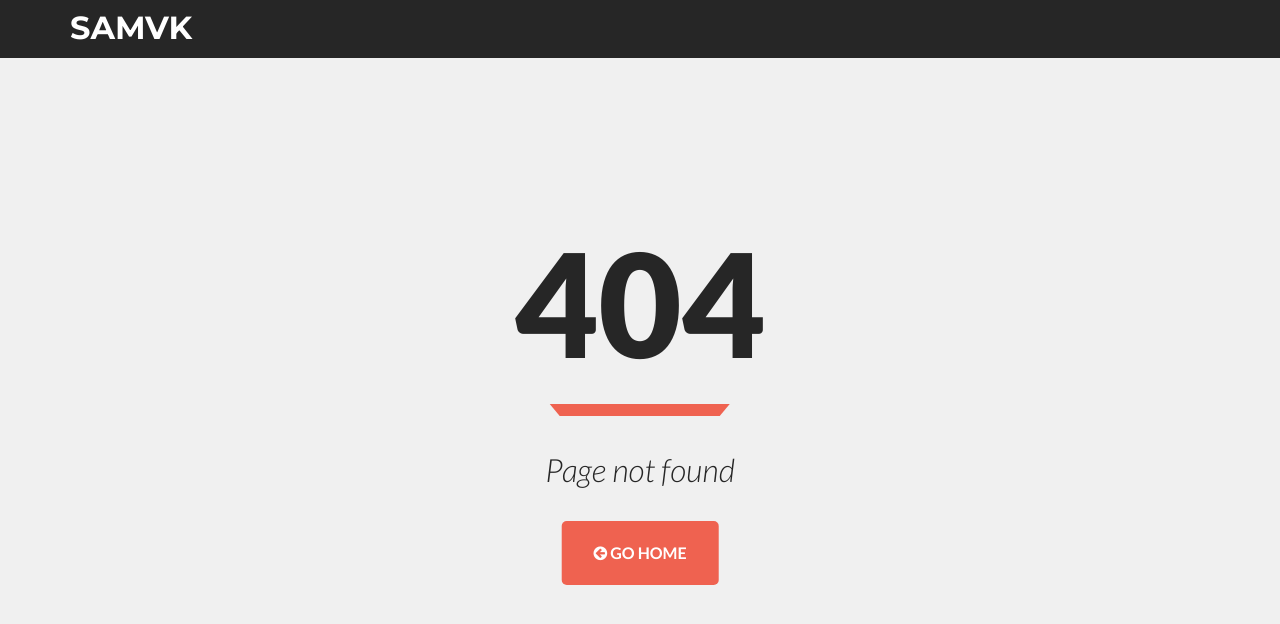
After one commit to samvk/samvk, a PHP site: page /404.php in a window 1280 px wide. The commit adds this page. Shown: the top 624 px of the page. Run offline with PHP 8.4, Linux system fonts and the light colour scheme; some libraries are stand-ins or nearby versions.

Commit message:
font-size change

```diff
--- /dev/null
+++ b/404.php
@@ -0,0 +1,19 @@
+<?php require "include/head.php" ?>
+
+<body class="_404">
+
+    <nav>
+        <div class="container">
+            <div class="relative">
+                <a class="autoscroll nav__logo" href="/">SamVK</a>
+            </div>
+        </div>
+    </nav>
+
+    <section class="_404__container text-center">
+        <h1>404</h1>
+        <hr class="redline">
+        <p class="italic">Page not found</p>
+        <a class="button" href="/"><span class="fa fa-arrow-circle-left"></span> Go Home</a>
+    </section>
+</body>
--- a/css/style.css
+++ b/css/style.css
@@ -1385,10 +1385,10 @@ p a:hover, p a:active {
 }
 
 hr.redline {
-  border-left: 5px solid transparent;
-  border-right: 5px solid transparent;
-  border-top: 6px solid #EF6250;
-  width: 90px;
+  border-left: 0.3125em solid transparent;
+  border-right: 0.3125em solid transparent;
+  border-top: 0.375em solid #EF6250;
+  width: 5.625em;
 }
 
 hr.greyline {
@@ -1468,11 +1468,6 @@ nav a:hover, nav a:active {
   padding-top: 0.4rem;
   padding-bottom: 0.4rem;
 }
-@media screen and (min-width: 768px) {
-  .nav__logo {
-    pointer-events: none;
-  }
-}
 
 .nav-list {
   display: none;
@@ -1500,41 +1495,37 @@ nav a:hover, nav a:active {
 }
 
 @media screen and (min-width: 768px) {
-  nav {
+  .home nav {
     background-color: #FFF;
     color: #262626;
     position: relative;
     padding-top: 1.5em;
     padding-bottom: 1.5em;
   }
-  nav p, nav blockquote, nav li {
+  .home nav p, .home nav blockquote, .home nav li {
     color: #262626;
   }
-  nav a {
+  .home nav a {
     color: #262626;
   }
-
-  .nav__hamburger {
+  .home .nav__hamburger {
     display: none;
   }
-
-  .nav__logo {
+  .home .nav__logo {
+    pointer-events: none;
     float: left;
   }
-
-  .nav-list {
+  .home .nav-list {
     float: right;
     display: block !important;
   }
-
-  .nav-list__item {
+  .home .nav-list__item {
     display: inline-block !important;
   }
-  .nav-list__item:first-child {
+  .home .nav-list__item:first-child {
     border: 0;
   }
-
-  .nav-list__item--a.is-highlighted {
+  .home .nav-list__item--a.is-highlighted {
     color: inherit;
     background-color: inherit;
   }
@@ -1728,4 +1719,21 @@ footer hr {
   text-transform: uppercase;
 }
 
+._404 {
+  font-size: 2rem;
+  background-color: #F0F0F0;
+}
+
+._404__container {
+  font-size: 1em;
+  padding: 0;
+  position: absolute;
+  top: 50%;
+  left: 50%;
+  transform: translate(-50%, -50%);
+}
+._404__container .redline {
+  margin-top: 0;
+}
+
 /*# sourceMappingURL=style.css.map */
--- /dev/null
+++ b/include/head.php
@@ -0,0 +1,27 @@
+<!DOCTYPE html>
+<html lang="en">
+
+<head>
+
+    <meta charset="utf-8">
+    <meta http-equiv="X-UA-Compatible" content="IE=edge">
+    <meta name="viewport" content="width=device-width, initial-scale=1, maximum-scale=1, user-scalable=no">
+    <meta name="author" content="Sam Kauffman">
+    <meta name="description" content="I am a front-end web developer in Hartford, CT looking for a starting position.">
+    <meta name="theme-color" content="#EF6250">
+
+    <title>SamVK</title>
+
+    <link rel="apple-touch-icon" sizes="180x180" href="apple-touch-icon.png">
+    <link rel="icon" type="image/png" href="favicon-32x32.png" sizes="32x32">
+    <link rel="icon" type="image/png" href="favicon-16x16.png" sizes="16x16">
+    <link rel="manifest" href="manifest.json">
+    <link rel="mask-icon" href="safari-pinned-tab.svg" color="#ef6250">
+
+    <!-- Custom Fonts -->
+    <link href="https://maxcdn.bootstrapcdn.com/font-awesome/4.6.3/css/font-awesome.min.css" rel="stylesheet" integrity="sha384-T8Gy5hrqNKT+hzMclPo118YTQO6cYprQmhrYwIiQ/3axmI1hQomh7Ud2hPOy8SP1" crossorigin="anonymous">
+
+    <!-- Custom CSS -->
+    <link href="/css/style.css" rel="stylesheet">
+
+</head>
--- a/sass/custom/fonts/_font-sizes.scss
+++ b/sass/custom/fonts/_font-sizes.scss
@@ -33,17 +33,17 @@ html {
     }
 }
 .h4 {
-	font-size: 2.1em;
+	font-size: 2.15em;
 
 	@include media ($xs-max) {
 		font-size: 1.9em;
 	}
 }
 .h5 {
-	font-size: 2em;
+	font-size: 2.1em;
 
 	@include media ($xs-max) {
-		font-size: 1.8em;
+		font-size: 1.9em;
 	}
 }
 .h6 {
--- a/sass/custom/modules/_index.scss
+++ b/sass/custom/modules/_index.scss
@@ -17,3 +17,5 @@
 @import "contact";
 
 @import "footer";
+
+@import "404";
```
Also changed, not shown: index.php (+2 -28 lines), sass/custom/_base.scss (+4 -4 lines), sass/custom/modules/404.scss (added, +24 -0 lines), sass/custom/modules/_nav.scss (+7 -5 lines), .htaccess (added), 1 other file.
